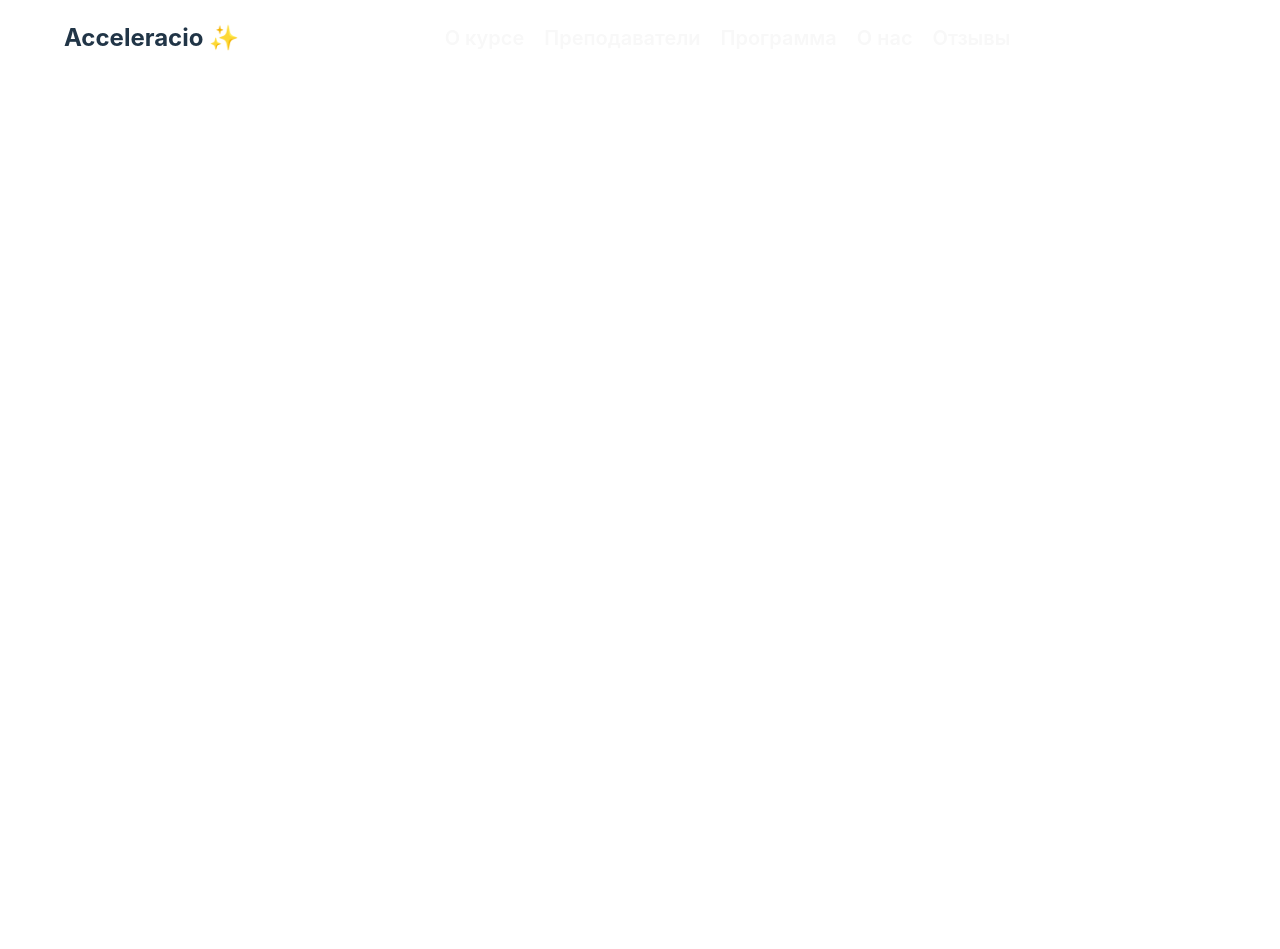
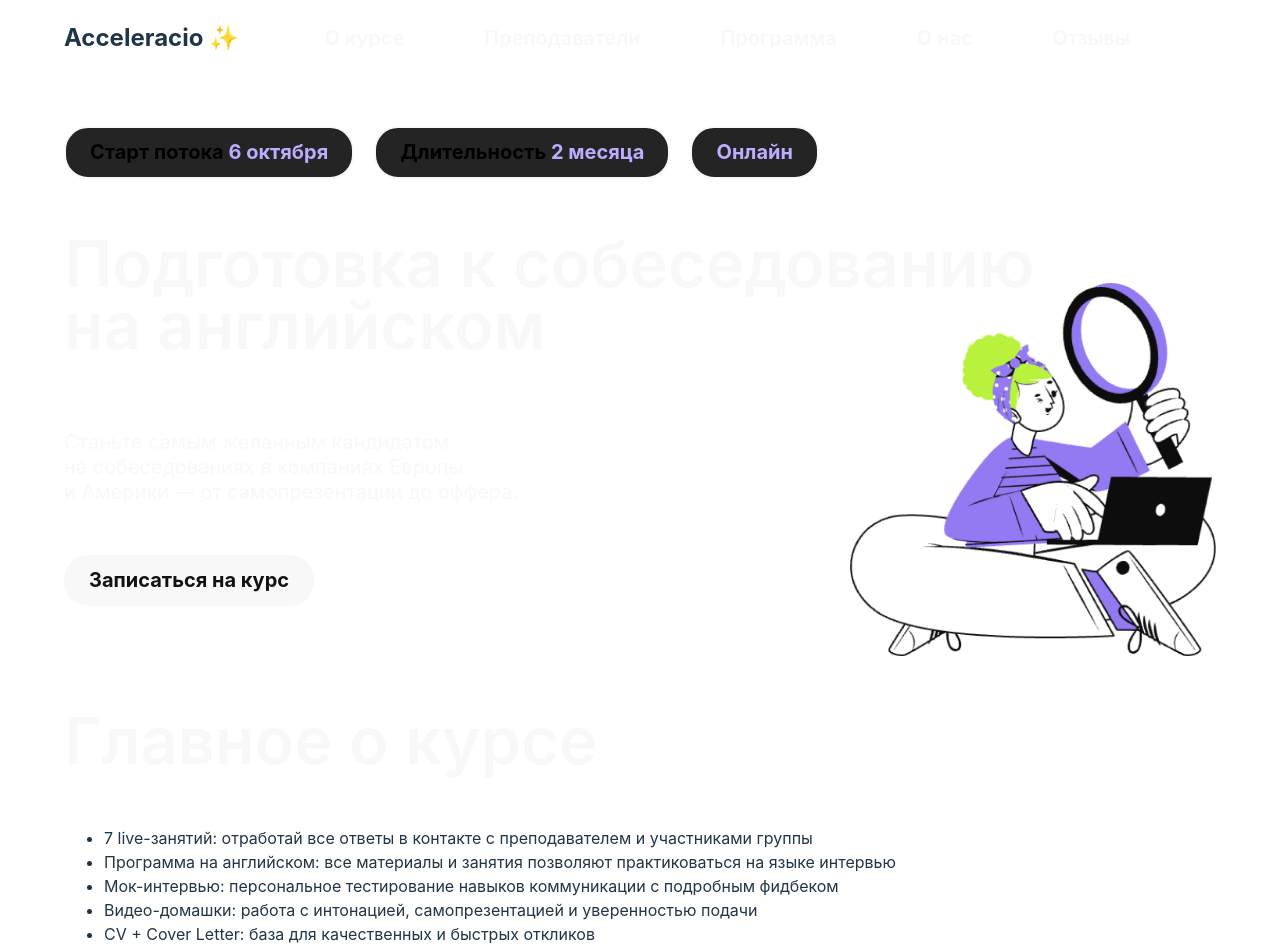
Before and after one commit to acceleracio-hub/website, a React (Vite) app: page / in a window 1280 px wide. Shown: the top 949 px of the page. Before the commit the page ends 800 px from the top, so only its background shows below. Built offline with nearby package versions, Linux system fonts and the light colour scheme.

Commit message:
add coursee info

```diff
--- a/src/App.tsx
+++ b/src/App.tsx
@@ -1,3 +1,4 @@
+import { CourseInfo } from './components/course-info';
 import { Header } from './components/header';
 import './styles.scss';
 
@@ -5,6 +6,31 @@ function App() {
   return (
     <div className="container">
       <Header />
+      <CourseInfo />
+      <h2 className="course-header">Главное о&nbsp;курсе</h2>
+      <div>
+        <ul>
+          <li>
+            7  live-занятий: отработай все ответы в контакте с преподавателем и участниками группы
+          </li>
+          <li>
+            Программа на английском: все материалы и занятия позволяют практиковаться на языке интервью
+          </li>
+          <li>
+            Мок-интервью: персональное тестирование навыков коммуникации с подробным фидбеком
+          </li>
+          <li>
+            Видео-домашки: работа с интонацией, самопрезентацией и уверенностью подачи
+          </li>
+          <li>
+            CV + Cover Letter: база для качественных и быстрых откликов
+          </li>
+          <li>
+            Подбор стратегии поиска работы: эффективная воронка найма, которая не подведет
+          </li>
+
+        </ul>
+      </div>
     </div>
   );
 }
--- /dev/null
+++ b/src/components/course-info/index.tsx
@@ -0,0 +1,27 @@
+import { memo } from 'react';
+import './styles.scss';
+import girl from '../../assets/main-girl.png';
+
+export const CourseInfo = memo(
+  function CourseInfo() {
+    return (
+      <section className="course">
+        <div className="course-info">
+          <button className="course-button">Старт потока <span className="course-label">6 октября</span></button>
+          <button className="course-button">Длительность <span className="course-label">2 месяца</span></button>
+          <button className="course-button"> <span className="course-label">Онлайн</span></button>
+        </div>
+        <h1 className="course-header">Подготовка к&nbsp;собеседованию на&nbsp;английском</h1>
+        <div className="course-description">
+          <div className="course-description-section">
+            <p className="course-paragraph">
+              Станьте самым желанным кандидатом на&nbsp;собеседованиях в компаниях Европы и&nbsp;Америки  — от&nbsp;самопрезентации до оффера.
+            </p>
+            <button className="course-cta-button">Записаться на курс</button>
+          </div>
+          <img className="course-img" alt="Девочка смотрит в лупу" src={girl} />
+        </div>
+      </section>
+    );
+  },
+);
--- /dev/null
+++ b/src/components/course-info/styles.scss
@@ -0,0 +1,76 @@
+.course {
+    position: relative;
+    text-align: center;
+    padding: 50px 0;
+
+    &-info {
+        display: flex;
+        justify-content: flex-start;
+        gap: 20px;
+        margin-bottom: 20px;
+    }
+
+    &-button {
+        font-size: 20px;
+        font-weight: 700;
+        line-height: 1.25;
+        border: 2px solid #f8f8f8;
+        border-radius: 24px;
+        background-color: #242424;
+    }
+
+    &-label {
+        color: #bdacff
+    }
+
+    &-description {
+        display: flex;
+    }
+
+    &-description-section {}
+
+    &-img {
+        align-self: center;
+        max-width: 366px;
+        width: 100%;
+        height: fit-content;
+        position: absolute;
+        bottom: 0;
+        right: 0;
+        z-index: -1;
+    }
+
+    &-header {
+        text-align: start;
+        color: #f8f8f8;
+        font-size: 65px;
+        line-height: 0.95;
+        max-width: 975px;
+        font-weight: 600;
+    }
+
+    &-paragraph {
+        text-align: start;
+        color: #f8f8f8;
+        font-size: 20px;
+        line-height: 1.25;
+        font-weight: 400;
+        max-width: 500px;
+    }
+
+    &-cta-button {
+        float: inline-start;
+        background-color: #f8f8f8;
+        border-radius: 24px;
+        color: #121212;
+        transition: all .3s ease;
+        margin-top: 30px;
+        font-size: 20px;
+        font-weight: 700;
+        line-height: 1.25;
+    }
+
+    &-cta-button:hover {
+        opacity: 0.5;
+    }
+}
--- a/src/components/header/styles.scss
+++ b/src/components/header/styles.scss
@@ -11,8 +11,8 @@
     }
 
     &-nav {
+        flex-grow: 1;
         display: flex;
-        flex-grow: 1;
         text-align: center;
         align-self: center;
         align-items: center;
@@ -24,7 +24,7 @@
         padding: 0;
         margin: 0;
         display: flex;
-        gap: 20px;
+        gap: 80px;
     }
 
     &-link {
--- a/src/index.css
+++ b/src/index.css
@@ -19,11 +19,11 @@
 
 a {
   font-weight: 500;
-  color: #646cff;
+  color: #f8f8f8;
   text-decoration: inherit;
 }
 a:hover {
-  color: #535bf2;
+  color: #bdacff;
 }
 
 body {
```
Also changed, not shown: src/assets/main-girl.png (added).
